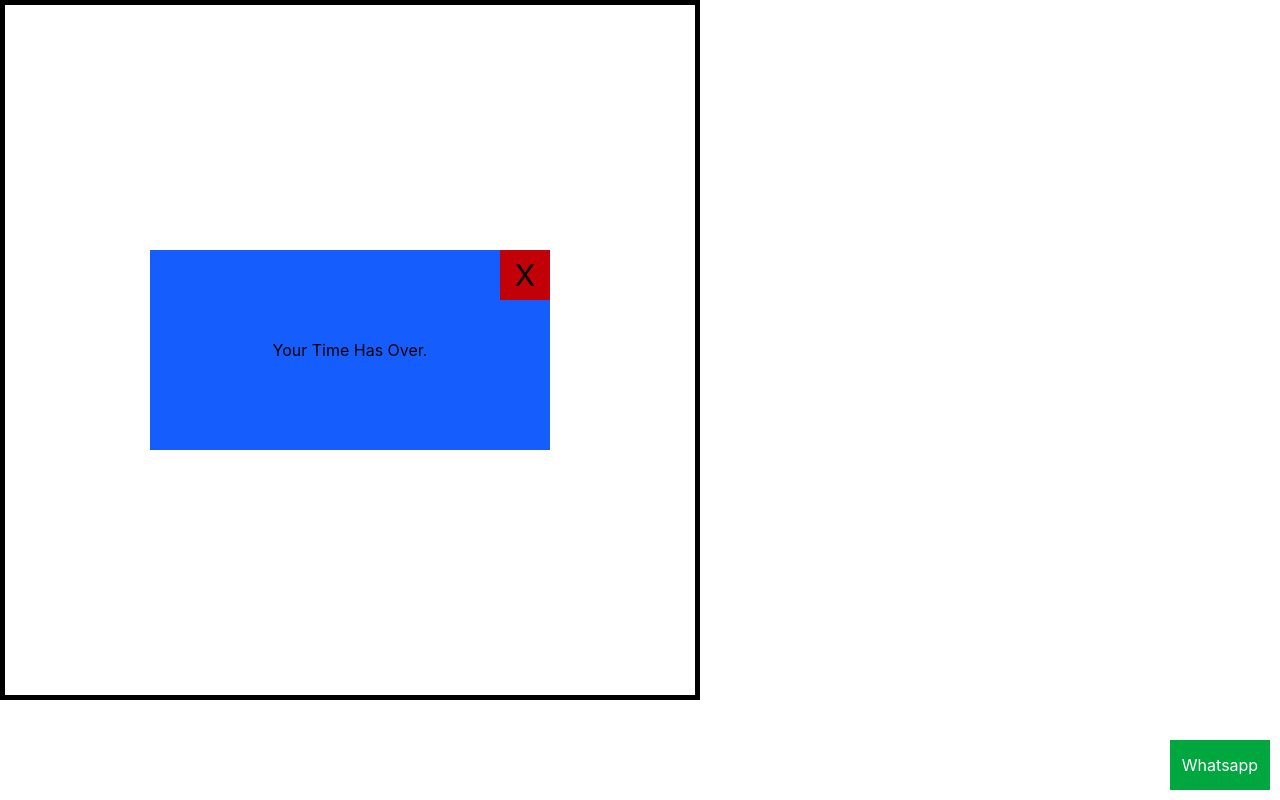
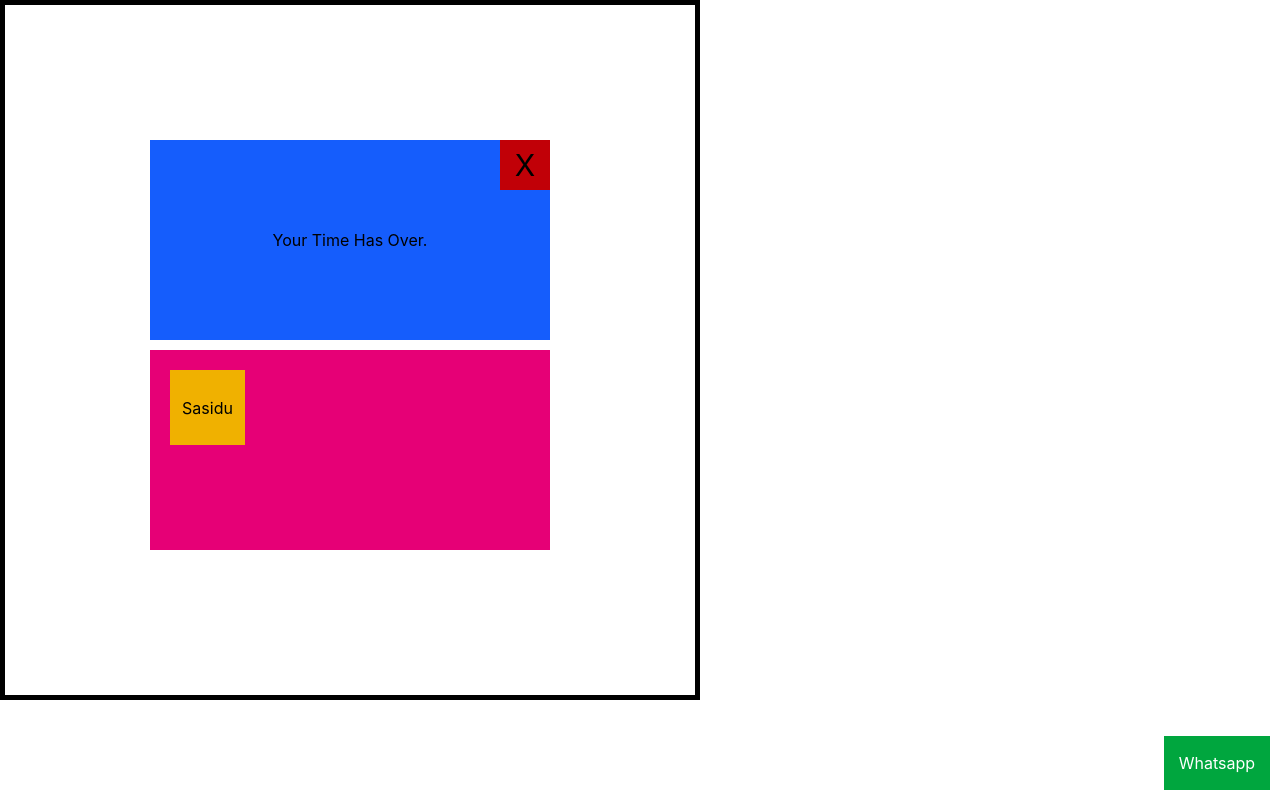
Before and after one commit to HMSSKHerath/test-frontend, a React app: page / in a window 1280 px wide. Built offline with nearby package versions, Linux system fonts and the light colour scheme; the HTML template or start-up script is replaced by a standard one.

Commit message:
Add Padding and Margin

```diff
--- a/src/App.jsx
+++ b/src/App.jsx
@@ -11,7 +11,11 @@ function App() {
         <div className='h-50 w-100 bg-blue-600 flex justify-center items-center relative'>
           <h1>Your Time Has Over.</h1>
           <button className='h-12.5 w-12.5 bg-red-700 text-[30px] absolute top-0 right-0'>X</button>
-          <button className='bg-green-600 text-white h-12.5 w-25 fixed bottom-2.5 right-2.5'>Whatsapp</button>
+          <button className='bg-green-600 text-white p-3.75  fixed bottom-2.5 right-2.5'>Whatsapp</button>
+        </div>
+
+        <div className='bg-pink-600 h-50 w-100 m-2.5'>
+          <div className='h-18.75 w-18.75 bg-yellow-500 m-5 flex justify-center items-center'>Sasidu</div>
         </div>
       </div>
     </>
```
